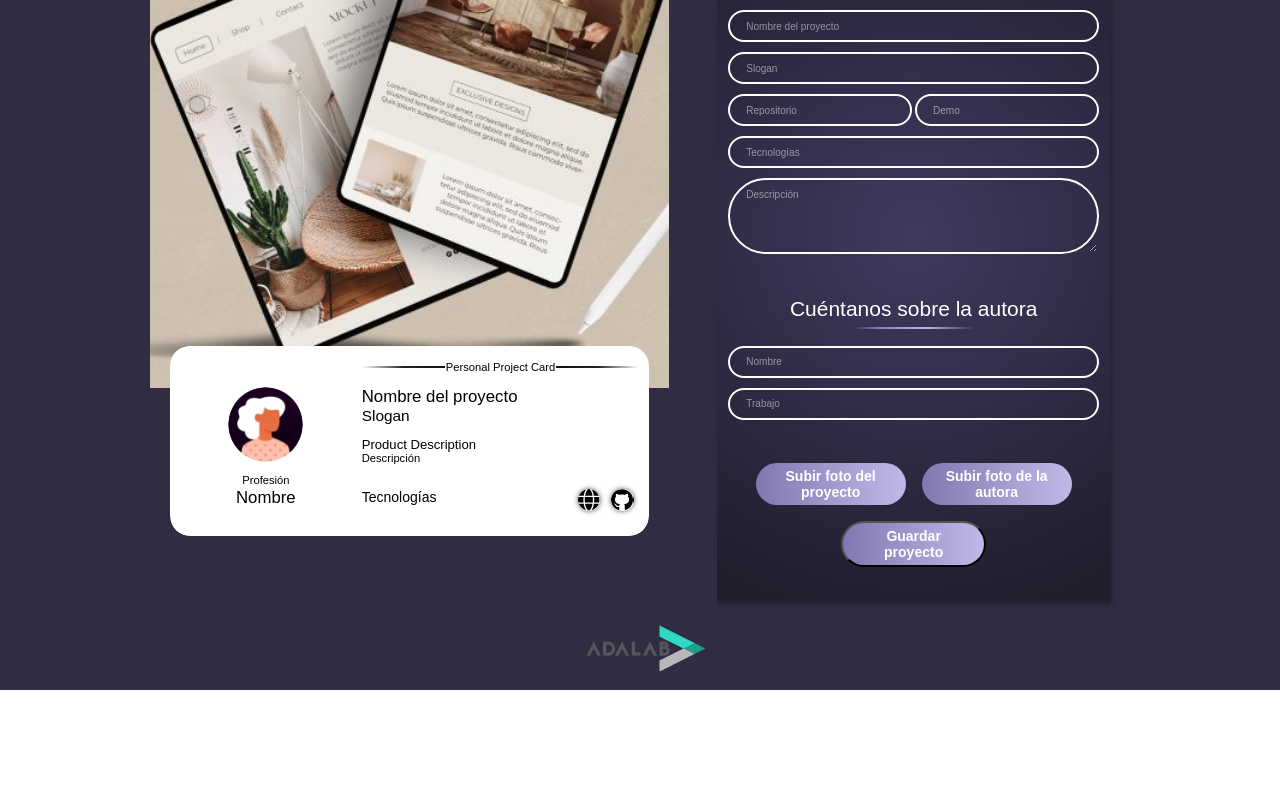
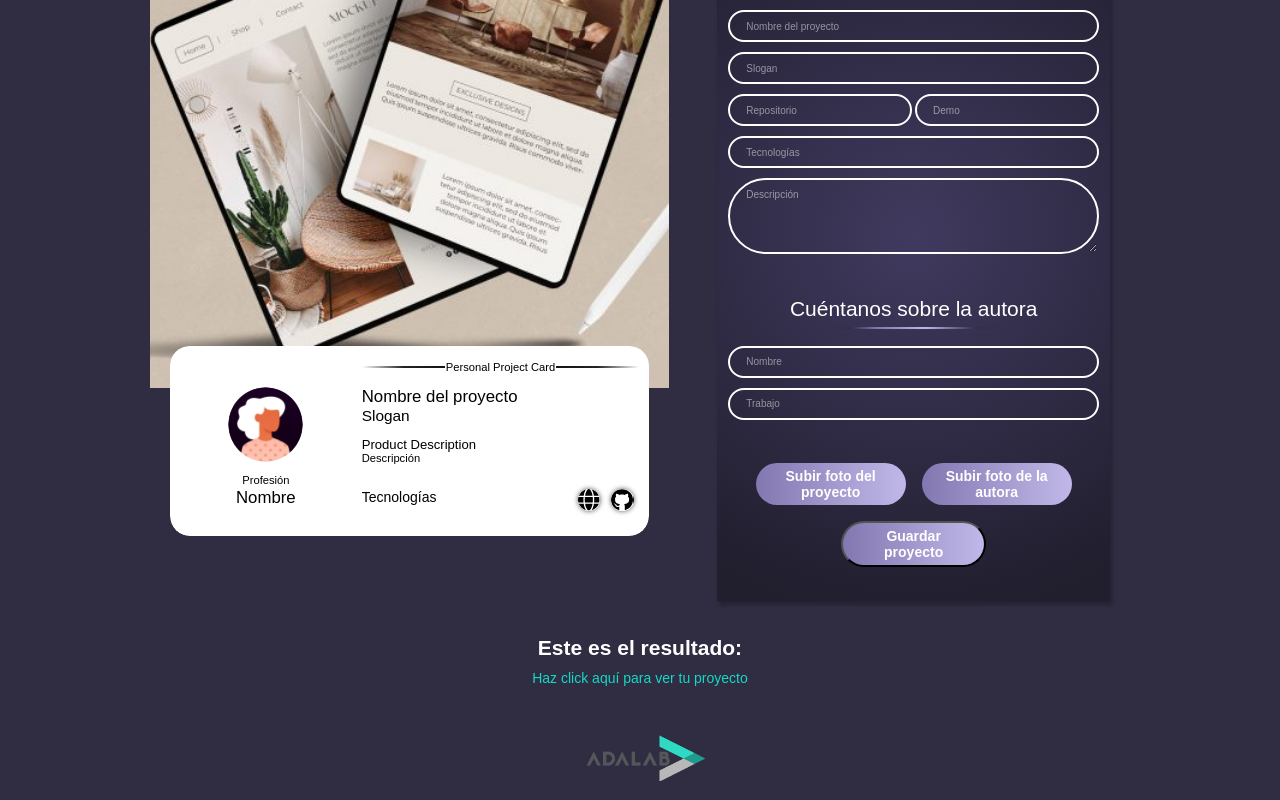
Before and after one commit to BugmaoLtd/project-promo-48-module-3-team-2, a React (Vite) app: page / in a window 1280 px wide. Shown: the part 425-1225 px from the top of the page. Before the commit the page ends 1115 px from the top, so only its background shows below. Built offline with nearby package versions, Linux system fonts and the light colour scheme.

Commit message:
Card result done

```diff
--- a/src/components/App.jsx
+++ b/src/components/App.jsx
@@ -6,27 +6,19 @@ import Preview from "./Preview";
 import Form from "./Form";
 
 function App() {
-  // const [projectName, setProjectName] = useState("Nombre del proyecto");
-  // const [slogan, setSlogan] = useState("Slogan");
-  // const [repo, setRepo] = useState("Repositorio");
-  // const [demo, setDemo] = useState("Demo");
-  // const [tech, setTech] = useState("Tecnologías");
-  // const [desc, setDesc] = useState("Descripción");
-  // const [name, setName] = useState("Nombre");
-  // const [job, setJob] = useState("Profesión");
-
   const [projectInfo, setProjectInfo] = useState({
     name: "Nombre del proyecto",
     slogan: "Slogan",
     repo: "Repositorio",
     demo: "Demo",
-    technologies: ["Tecnologías"],
+    technologies: "Tecnologías",
     desc: "Descripción",
     autor: "Nombre",
     job: "Profesión",
     image: "",
     photo: "",
   });
+  const [url, setUrl] = useState("");
 
   const changeProjectName = (value) => {
     setProjectInfo({
@@ -55,7 +47,7 @@ function App() {
   const changeTech = (value) => {
     setProjectInfo({
       ...projectInfo,
-      technologies: [value]
+      technologies: value,
     });
   };
   const changeDesc = (value) => {
@@ -96,12 +88,12 @@ function App() {
       method: "POST",
       headers: {
         "Content-type": "application/json",
-        body: JSON.stringify(projectInfo),
       },
+      body: JSON.stringify(projectInfo),
     })
       .then((response) => response.json())
       .then((data) => {
-        console.log(data);
+        setUrl(data.cardURL);
       });
   };
 
@@ -134,6 +126,10 @@ function App() {
           onSaveProject={handleSubmitProject}
         />
       </main>
+      <section className="result">
+        <h2 className="result__text">Este es el resultado:</h2>
+        <a className="result__url" href={url} target="_blank">Haz click aquí para ver tu proyecto</a>
+      </section>
       <Footer />
     </div>
   );
--- a/src/scss/layout/_main.scss
+++ b/src/scss/layout/_main.scss
@@ -378,3 +378,26 @@
 .icon__github {
   background-image: url("../images/github.svg");
 }
+
+.result {
+  justify-self: center;
+  text-align: center;
+  padding: 30px;
+
+  &__text {
+    margin-bottom: 10px;
+  }
+
+  &__url {
+    text-decoration: none;
+    color: #14D9C4;
+
+    &:hover {
+      opacity: 0.7;
+    }
+  }
+}
+
+.hidden {
+  display: none;
+}
```
